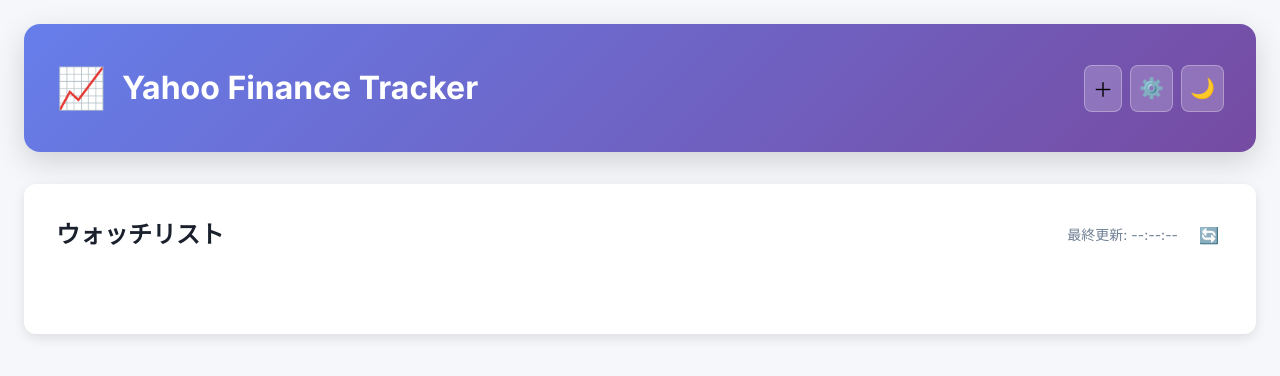
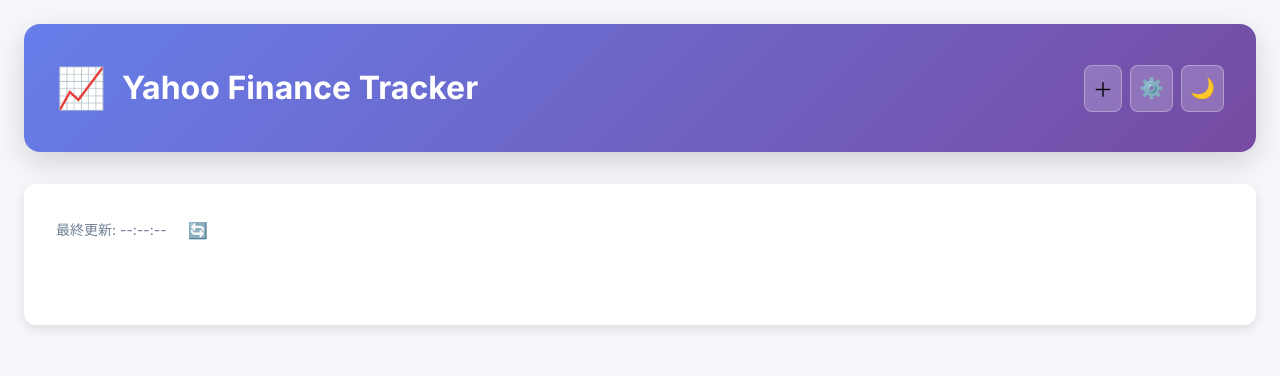
Before and after one commit to susumOyaji/preloaded_state, a plain HTML site: page public/index.html in a window 1280 px wide. Drawn offline with Linux system fonts and the light colour scheme.

```diff
--- a/public/index.html
+++ b/public/index.html
@@ -786,7 +786,7 @@
         <!-- Watchlist -->
         <section class="watchlist-section">
             <div class="section-header">
-                <h2>ウォッチリスト</h2>
+
                 <div class="update-info">
                     <span id="lastUpdate">最終更新: --:--:--</span>
                     <button id="refreshBtn" class="icon-btn-small" title="更新">
```
Also changed, not shown: public/favicon.ico (added).
